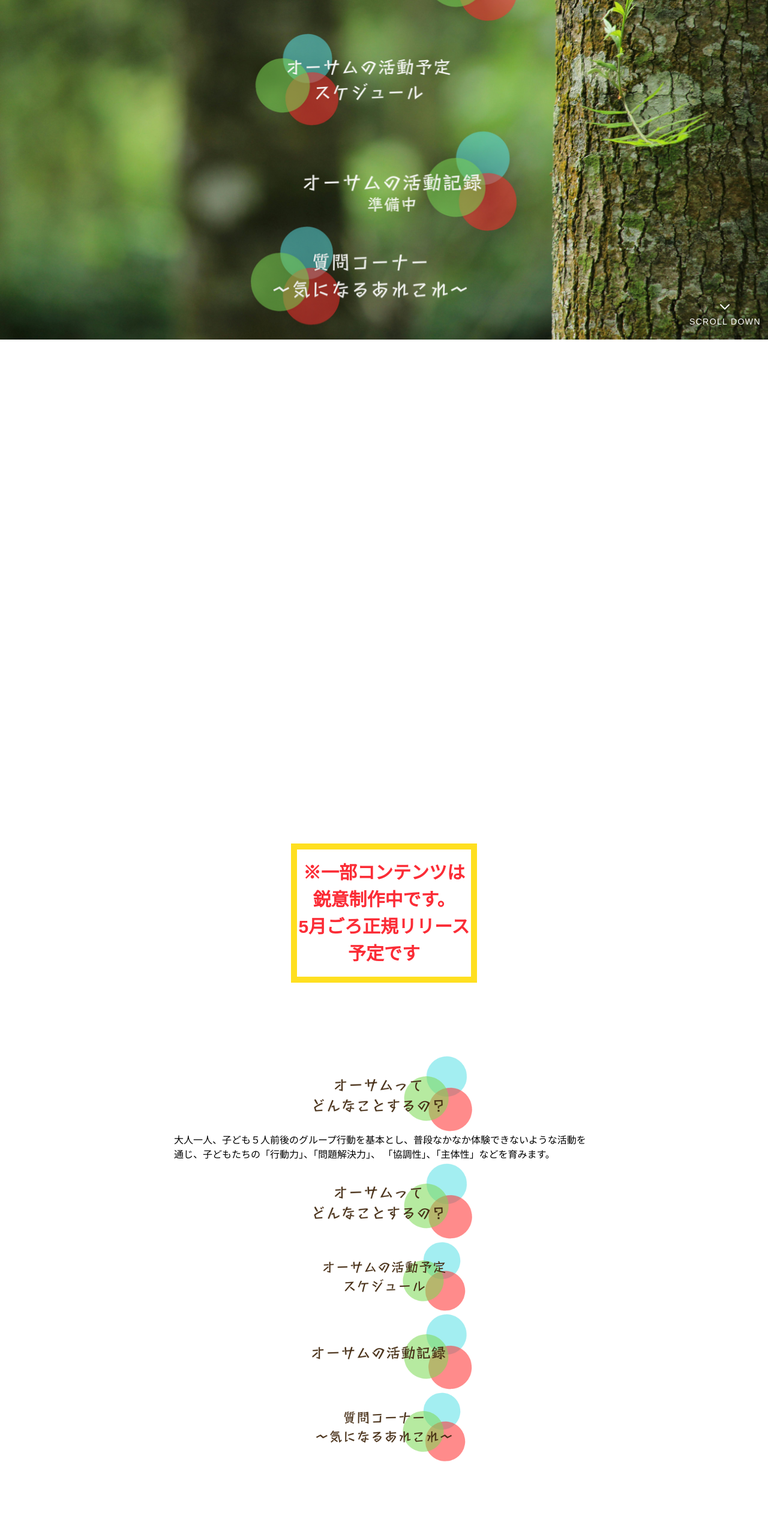
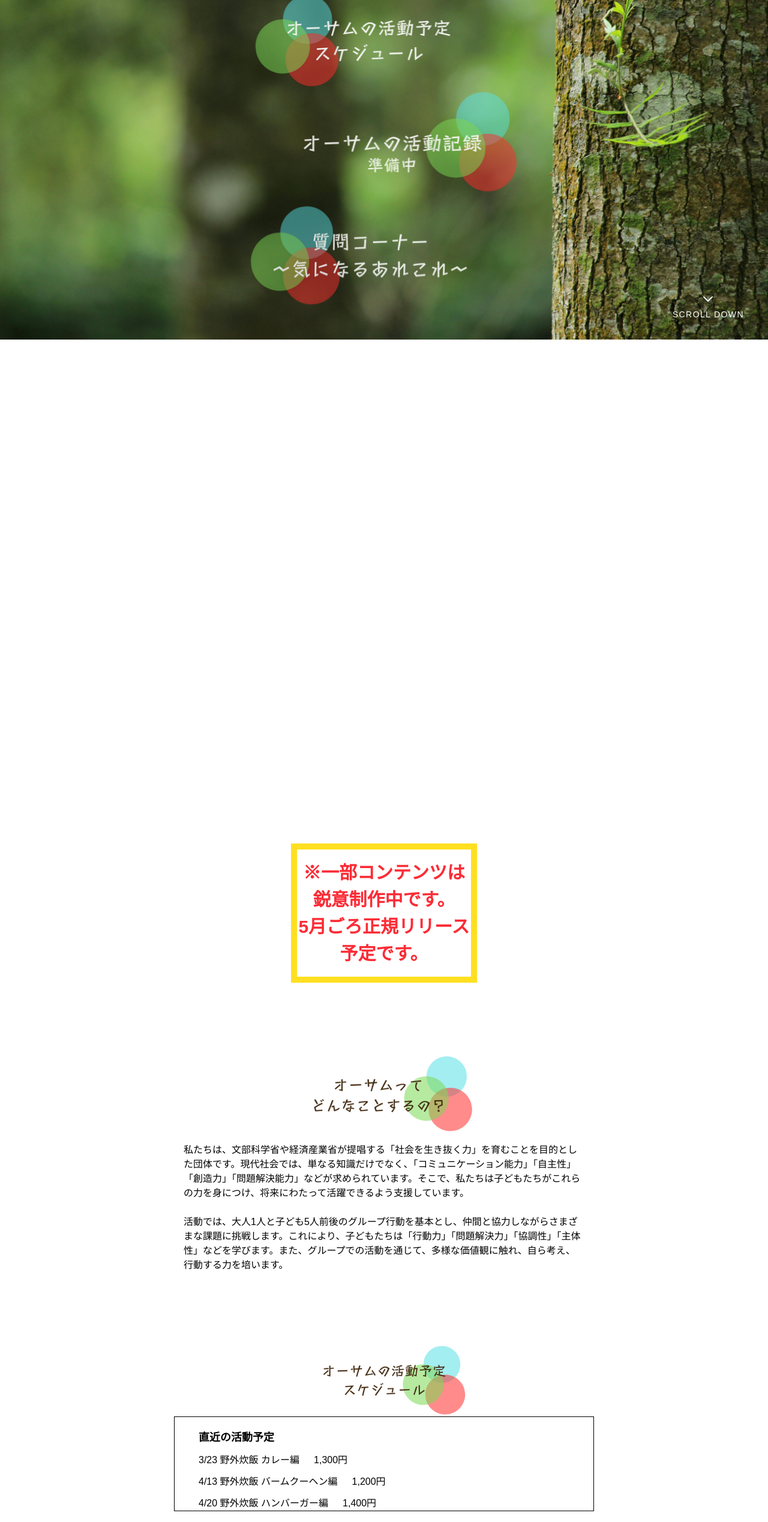
Before and after one commit to takejun812/awesomesado, a Next.js app: page /awesomesado in a window 1280 px wide. Shown: the part 234-2771 px from the top of the page at 60% size. Built offline with nearby package versions, Linux system fonts and the light colour scheme.

Commit message:
aboutセクション追加

```diff
--- a/src/app/awesomesado/page.tsx
+++ b/src/app/awesomesado/page.tsx
@@ -37,7 +37,6 @@ export default function Home() {
 			opacity: 1,
 			duration: 4,
 			delay: 3,
-			ease: "power2.out",
 		});
 
     gsap.to("#menu--schedule", {
@@ -45,7 +44,6 @@ export default function Home() {
 			opacity: 1,
 			duration: 4,
 			delay: 3.2,
-			ease: "power2.out",
 		});
 
     gsap.to("#menu--article", {
@@ -53,7 +51,6 @@ export default function Home() {
 			opacity: 1,
 			duration: 4,
 			delay: 3.4,
-			ease: "power2.out",
 		});
 
     gsap.to("#menu--question", {
@@ -61,7 +58,6 @@ export default function Home() {
 			opacity: 1,
 			duration: 4,
 			delay: 3.6,
-			ease: "power2.out",
 		});
 	}, []);
 
@@ -120,7 +116,7 @@ export default function Home() {
 									<a
 										href="#about"
 										id="menu--about"
-										className="absolute right-0 top-[8vh] min-w-[280px] w-[70%] max-w-[400px] md:w-[400px] hover:opacity-70 opacity-0"
+										className="absolute right-0 top-0 min-w-[280px] w-[70%] max-w-[400px] md:w-[400px] hover:opacity-70 opacity-0"
 									>
 										<Image
 											src="/assets/image/title--about.png"
@@ -133,7 +129,7 @@ export default function Home() {
 									<a
 										href="#schedule"
 										id="menu--schedule"
-										className="absolute left-0 top-[32vh] min-w-[280px] w-[70%] max-w-[400px] md:w-[400px] hover:opacity-70 opacity-0"
+										className="absolute left-0 top-[24vh] min-w-[280px] w-[70%] max-w-[400px] md:w-[400px] hover:opacity-70 opacity-0"
 									>
 										<Image
 											src="/assets/image/title--schedule.png"
@@ -146,7 +142,7 @@ export default function Home() {
 									<a
 										href="#article"
 										id="menu--article"
-										className="absolute right-0 top-[52vh] min-w-[280px] w-[70%] max-w-[400px] md:w-[400px] hover:opacity-70 opacity-0"
+										className="absolute right-0 top-[44vh] min-w-[280px] w-[70%] max-w-[400px] md:w-[400px] hover:opacity-70 opacity-0"
 									>
 										<Image
 											src="/assets/image/title--article--ready.png"
@@ -159,7 +155,7 @@ export default function Home() {
                   <a
 										href="#question"
 										id="menu--question"
-										className="absolute left-0 top-[72vh] min-w-[280px] w-[70%] max-w-[400px] md:w-[400px] hover:opacity-70 opacity-0"
+										className="absolute left-0 top-[68vh] min-w-[280px] w-[70%] max-w-[400px] md:w-[400px] hover:opacity-70 opacity-0"
 									>
 										<Image
 											src="/assets/image/title--question.png"
@@ -171,7 +167,7 @@ export default function Home() {
 									</a>
 								</div>
 							</div>
-              <div className="absolute bottom-5 right-3">
+              <div className="absolute bottom-8 right-10">
               <div className="text-center">
         <div ref={arrowRef} className="mb-4 inline-block">
           <svg
@@ -195,7 +191,7 @@ export default function Home() {
       <p className="mt-10 text-[16px] md:text-[30px] text-red-500 w-full  font-bold text-center block border-yellow-300 border-10 py-4 max-w-[310px] mx-auto">
 						※一部コンテンツは鋭意制作中です。
 						<br />
-						5月ごろ正規リリース予定です
+						5月ごろ正規リリース予定です。
 					</p>
 			<div className="w-screen mx-auto  py-30">
 
@@ -209,21 +205,14 @@ export default function Home() {
 							height={313}
 						/>
 					</div>
-					<div className="">
-						<p className="">
-							大人一人、子ども５人前後のグループ行動を基本とし、普段なかなか体験できないような活動を通じ、子どもたちの「行動力」、「問題解決力」、
-							「協調性」、「主体性」などを育みます。
+					<div className="pt-4">
+						<p className="px-4">
+            私たちは、文部科学省や経済産業省が提唱する「社会を生き抜く力」を育むことを目的とした団体です。現代社会では、単なる知識だけでなく、「コミュニケーション能力」「自主性」「創造力」「問題解決能力」などが求められています。そこで、私たちは子どもたちがこれらの力を身につけ、将来にわたって活躍できるよう支援しています。<br /><br />
+            活動では、大人1人と子ども5人前後のグループ行動を基本とし、仲間と協力しながらさまざまな課題に挑戦します。これにより、子どもたちは「行動力」「問題解決力」「協調性」「主体性」などを学びます。また、グループでの活動を通じて、多様な価値観に触れ、自ら考え、行動する力を培います。
 						</p>
-						<Image
-							src="/assets/image/page-top-section__title-about.png"
-							alt="オーサムのメニュー"
-							className="w-full md:w-[400px] mx-auto max-w-[300px]"
-							width={517}
-							height={313}
-						/>
 					</div>
 				</section>
-				<section id="schedule" className="max-w-[700px] mx-auto">
+				<section id="schedule" className="max-w-[700px] mx-auto pt-30">
 					<div className="">
 						<Image
 							src="/assets/image/page-top-section__title-schedule.png"
@@ -233,8 +222,27 @@ export default function Home() {
 							height={313}
 						/>
 					</div>
+          <div className="border ">
+          <h3 className="pt-5 mx-10 text-lg font-bold">直近の活動予定</h3>
+          <dl className="flex gap-6 mx-10 pt-3">
+            <dt className="">3/23 野外炊飯 カレー編</dt>
+            <dd className="">1,300円</dd>
+          </dl>
+          <dl className="flex gap-6 mx-10 pt-3">
+            <dt className="">4/13 野外炊飯 バームクーヘン編</dt>
+            <dd className="">1,200円</dd>
+          </dl>
+          <dl className="flex gap-6 mx-10 pt-3">
+            <dt className="">4/20  野外炊飯 ハンバーガー編</dt>
+            <dd className="">1,400円</dd>
+          </dl>
+          </div>
+          <div className="mx-auto pt-5 w-full flex justify-center">
+          <a href="https://docs.google.com/forms/d/e/1FAIpQLSfYJDL23ocV4JqWE6Adc40hWa-FaMaOVe8eCYvAsqW-PHwHDQ/viewform?usp=dialog"
+          className="block border rounded-4xl text-center py-3 bg-black text-white w-[300px]">申し込みフォームはこちら
+</a></div>
 				</section>
-				<section id="article" className="max-w-[700px] mx-auto">
+				<section id="article" className="max-w-[700px] mx-auto pt-30">
 					<div className="">
 						<Image
 							src="/assets/image/page-top-section__title-article.png"
@@ -245,7 +253,7 @@ export default function Home() {
 						/>
 					</div>
 				</section>
-        <section id="question" className="max-w-[700px] mx-auto">
+        <section id="question" className="max-w-[700px] mx-auto pt-30">
 					<div className="">
 						<Image
 							src="/assets/image/page-top-section__title-question.png"
```
